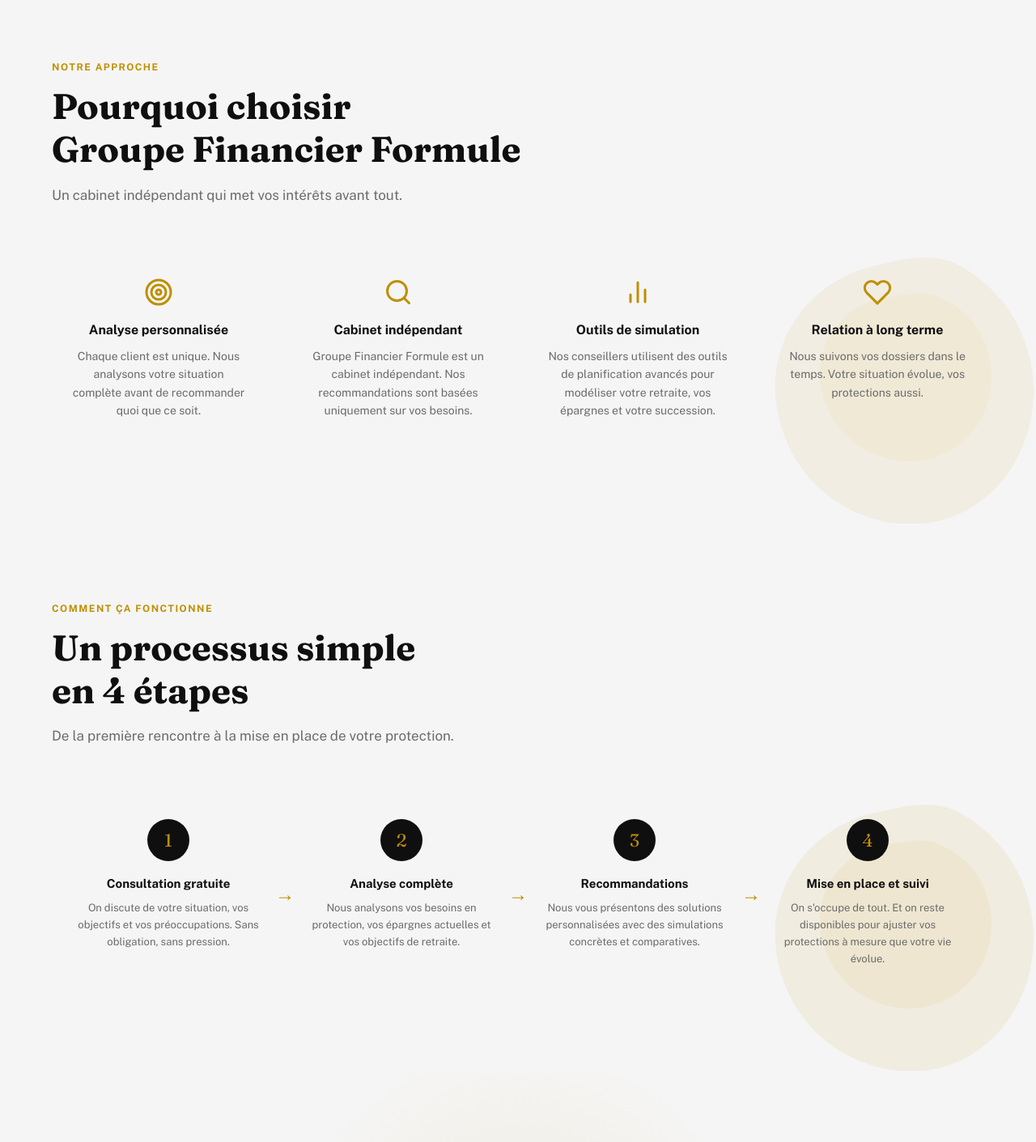
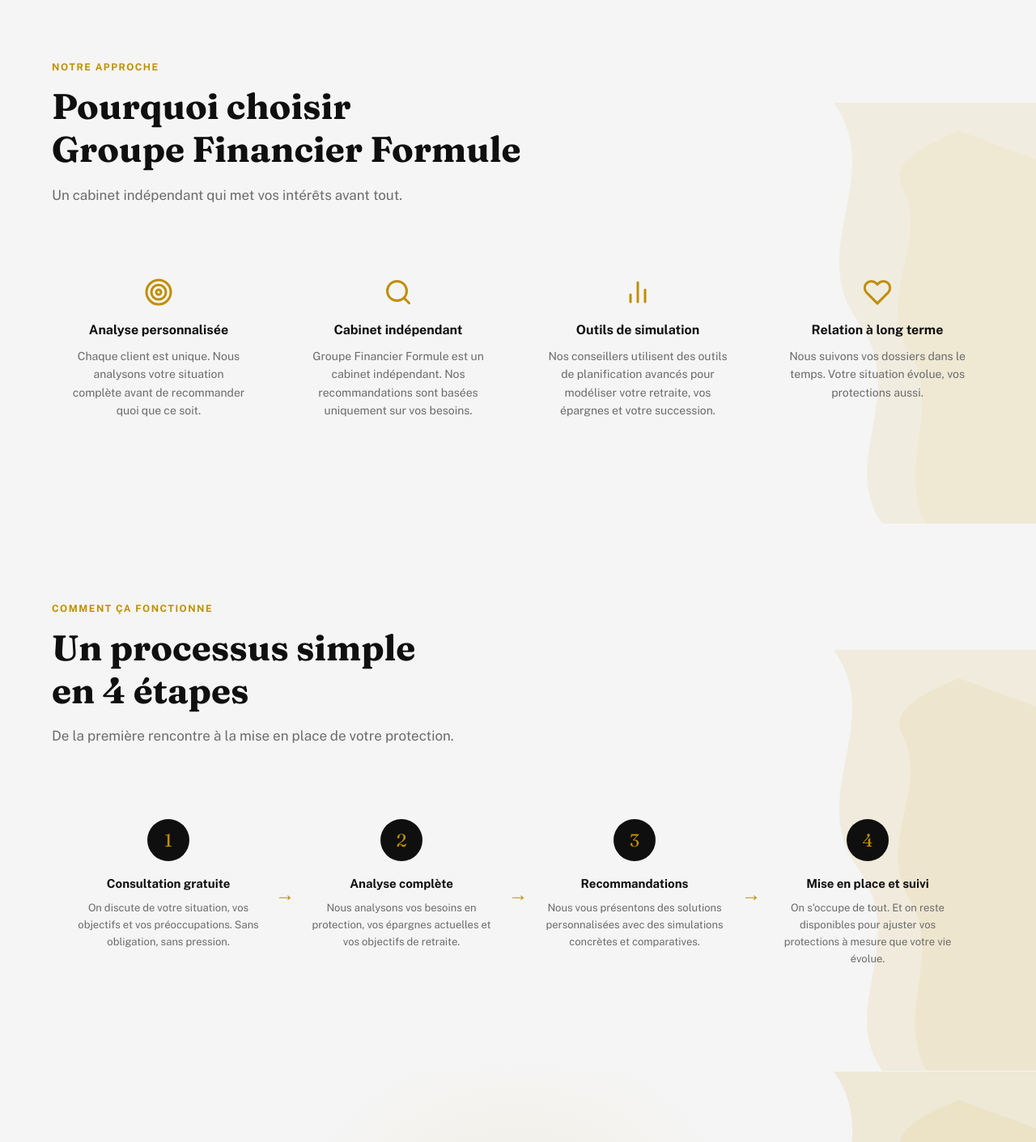
Before and after one commit to olivier25fraser/gff-simulateur, a website: page index.html in a window 1280 px wide. Shown: the part 2000-3411 px from the top of the page at 81% size. Drawn offline with nearby package versions, Linux system fonts and the light colour scheme.

Commit message:
Retour au style vague (comme le hero), hauteur fixe ancree en bas au lieu d'etirement - plus de coupure

```diff
--- a/index.html
+++ b/index.html
@@ -359,9 +359,9 @@ footer{background:#080808;padding:48px 5% 24px;border-top:1px solid rgba(255,255
 
 <!-- ═══ POURQUOI ═══ -->
 <section class="pourquoi" style="position:relative;overflow:hidden" id="pourquoi">
-  <svg style="position:absolute;bottom:-70px;right:-50px;width:440px;height:440px;z-index:0;pointer-events:none" viewBox="0 0 500 500" xmlns="http://www.w3.org/2000/svg">
-    <path d="M330,55 C410,95 455,185 435,278 C415,371 335,432 245,420 C155,408 88,338 78,248 C68,158 128,78 218,58 C258,49 292,40 330,55 Z" fill="#BF8F00" opacity=".08"/>
-    <path d="M300,100 C360,120 390,180 378,240 C366,300 310,340 250,332 C190,324 145,278 140,218 C135,158 178,110 238,102 C260,99 280,93 300,100 Z" fill="#D4A017" opacity=".06"/>
+  <svg style="position:absolute;bottom:0;right:0;width:340px;height:520px;z-index:0;pointer-events:none" viewBox="0 0 340 520" xmlns="http://www.w3.org/2000/svg">
+    <path d="M340,0 L340,520 L150,520 C95,440 185,360 120,270 C55,180 155,90 90,0 Z" fill="#BF8F00" opacity=".09"/>
+    <path d="M340,70 L340,520 L205,520 C165,450 225,380 185,310 C140,240 210,170 175,105 C155,70 220,45 245,35 Z" fill="#D4A017" opacity=".06"/>
   </svg>
   <div style="max-width:1200px;margin:0 auto;position:relative;z-index:1">
     <div class="section-tag">Notre approche</div>
@@ -404,9 +404,9 @@ footer{background:#080808;padding:48px 5% 24px;border-top:1px solid rgba(255,255
 
 <!-- ═══ PROCESSUS ═══ -->
 <section class="section" id="processus" style="background:var(--gry-l);position:relative;overflow:hidden">
-  <svg style="position:absolute;bottom:-70px;right:-50px;width:440px;height:440px;z-index:0;pointer-events:none" viewBox="0 0 500 500" xmlns="http://www.w3.org/2000/svg">
-    <path d="M330,55 C410,95 455,185 435,278 C415,371 335,432 245,420 C155,408 88,338 78,248 C68,158 128,78 218,58 C258,49 292,40 330,55 Z" fill="#BF8F00" opacity=".09"/>
-    <path d="M300,100 C360,120 390,180 378,240 C366,300 310,340 250,332 C190,324 145,278 140,218 C135,158 178,110 238,102 C260,99 280,93 300,100 Z" fill="#D4A017" opacity=".07"/>
+  <svg style="position:absolute;bottom:0;right:0;width:340px;height:520px;z-index:0;pointer-events:none" viewBox="0 0 340 520" xmlns="http://www.w3.org/2000/svg">
+    <path d="M340,0 L340,520 L150,520 C95,440 185,360 120,270 C55,180 155,90 90,0 Z" fill="#BF8F00" opacity=".10"/>
+    <path d="M340,70 L340,520 L205,520 C165,450 225,380 185,310 C140,240 210,170 175,105 C155,70 220,45 245,35 Z" fill="#D4A017" opacity=".07"/>
   </svg>
   <div style="max-width:1200px;margin:0 auto;position:relative;z-index:1">
     <div class="section-tag">Comment ça fonctionne</div>
@@ -439,9 +439,9 @@ footer{background:#080808;padding:48px 5% 24px;border-top:1px solid rgba(255,255
 
 <!-- ═══ CTA ═══ -->
 <section class="cta-section" style="position:relative;overflow:hidden">
-  <svg style="position:absolute;bottom:-70px;right:-50px;width:440px;height:440px;z-index:0;pointer-events:none" viewBox="0 0 500 500" xmlns="http://www.w3.org/2000/svg">
-    <path d="M330,55 C410,95 455,185 435,278 C415,371 335,432 245,420 C155,408 88,338 78,248 C68,158 128,78 218,58 C258,49 292,40 330,55 Z" fill="#BF8F00" opacity=".10"/>
-    <path d="M300,100 C360,120 390,180 378,240 C366,300 310,340 250,332 C190,324 145,278 140,218 C135,158 178,110 238,102 C260,99 280,93 300,100 Z" fill="#D4A017" opacity=".07"/>
+  <svg style="position:absolute;bottom:0;right:0;width:340px;height:520px;z-index:0;pointer-events:none" viewBox="0 0 340 520" xmlns="http://www.w3.org/2000/svg">
+    <path d="M340,0 L340,520 L150,520 C95,440 185,360 120,270 C55,180 155,90 90,0 Z" fill="#BF8F00" opacity=".12"/>
+    <path d="M340,70 L340,520 L205,520 C165,450 225,380 185,310 C140,240 210,170 175,105 C155,70 220,45 245,35 Z" fill="#D4A017" opacity=".08"/>
   </svg>
   <div style="position:relative;z-index:1">
     <h2>Prêt à protéger<br>ce qui compte vraiment?</h2>
```
